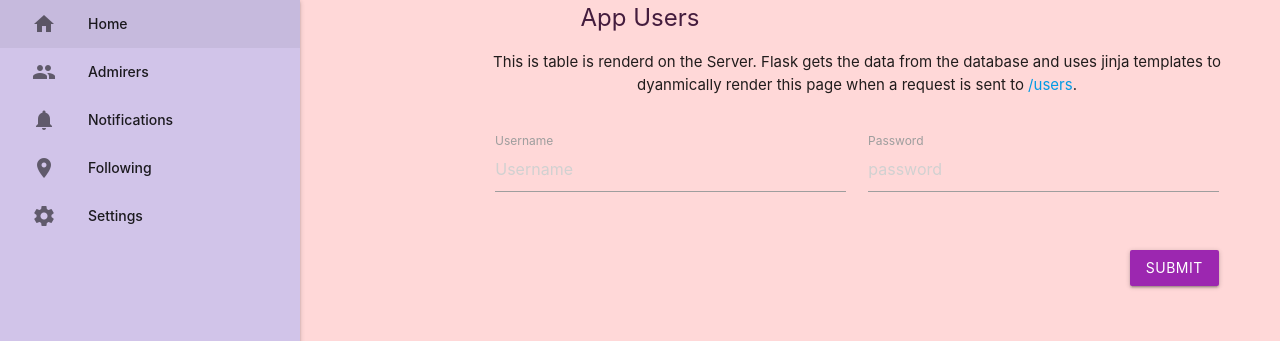
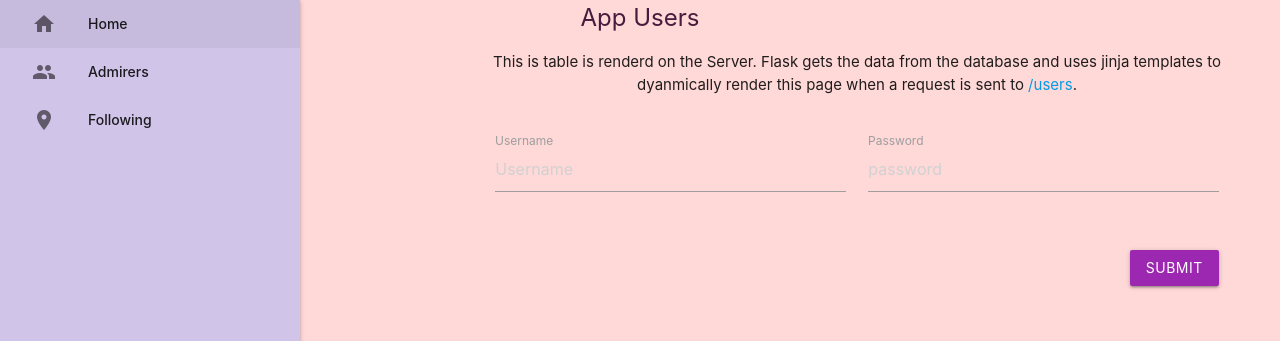
Before and after one commit to Zehntausend/Zehntausend-Friend-Safe-App, a Flask app: template App/templates/users.html in a window 1280 px wide. Shown: the top 341 px of the page. Run offline with Flask 3, Linux system fonts and the light colour scheme; the template is opened without the code that fills it, so the values that code supplies are empty.

Commit message:
finished

```diff
--- a/App/templates/layout.html
+++ b/App/templates/layout.html
@@ -33,9 +33,7 @@
     <ul id="sidebar" class="sidenav sidenav-fixed">
       <li><a href="/me"><i class="material-icons">home</i>Home</a></li>
       <li><a href="/followers"><i class="material-icons">group</i>Admirers</a></li>
-      <li><a href="/user/notifications"><i class="material-icons">notifications</i>Notifications</a></li>
       <li><a href="/following"><i class="material-icons">location_on</i>Following</a></li>
-      <li><a href="/user/settings"><i class="material-icons">settings</i>Settings</a></li>
     </ul>
 
     <!-- Add the bottom navigation bar for mobile view -->
@@ -43,9 +41,7 @@
       <ul>
         <li><a href="/me"><i class="material-icons">home</i></a></li>
         <li><a href="/followers"><i class="material-icons">group</i></a></li>
-        <li><a href="/user/notifications"><i class="material-icons">notifications</i></a></li>
         <li><a href="/following"><i class="material-icons">Following</i></a></li>
-        <li><a href="/user/settings"><i class="material-icons">settings</i></a></li>
       </ul>
     </div>
 
```
